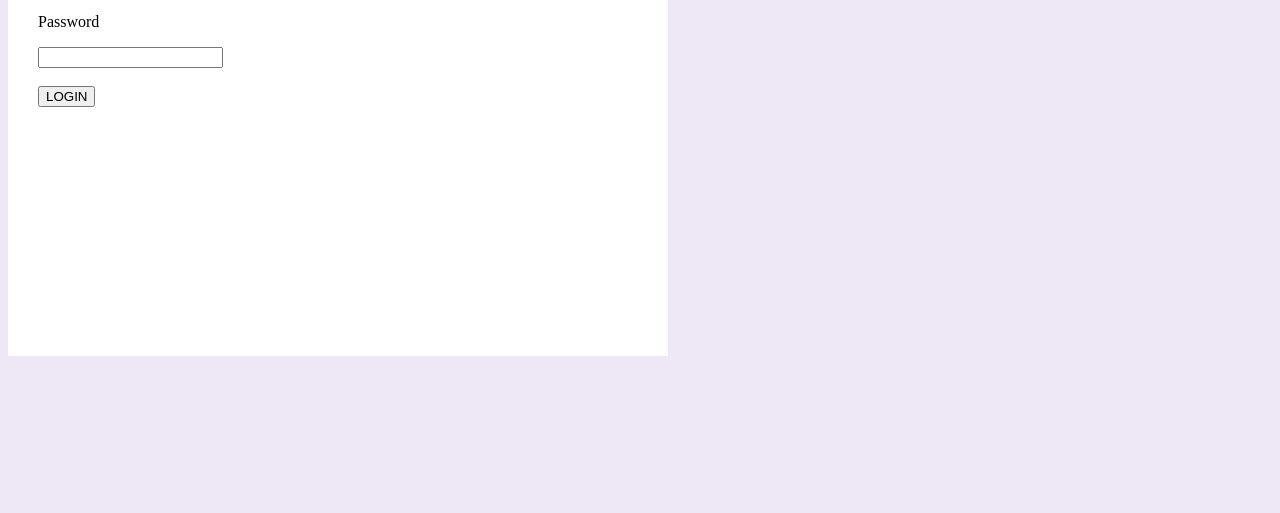
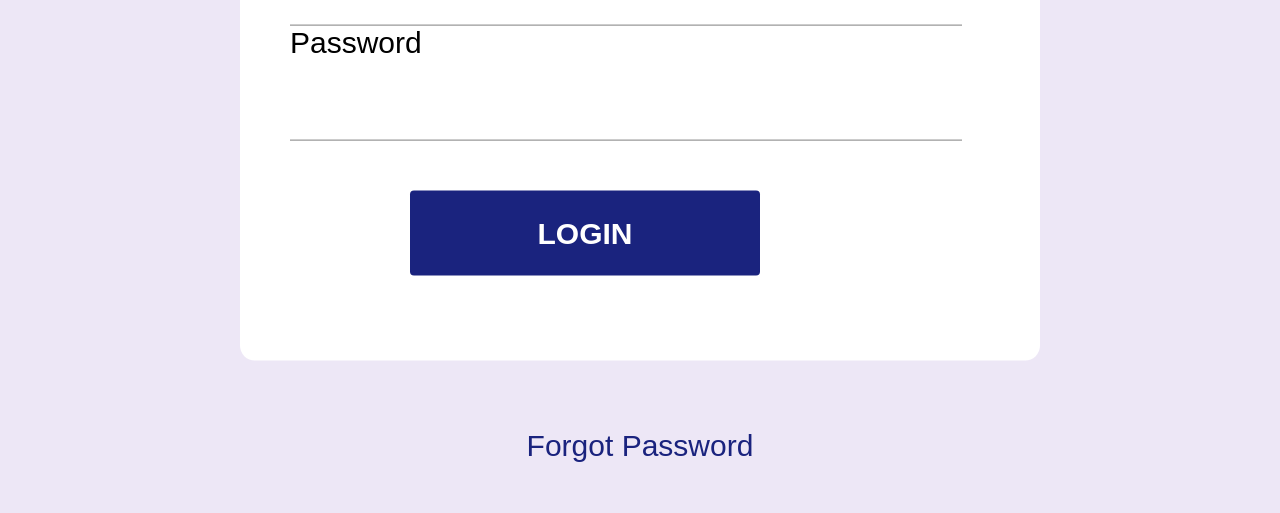
Before and after one commit to JulianaOsemeke/MIRA_Task2, a plain HTML site: page index.html in a window 1280 px wide. Shown: the part 449-962 px from the top of the page. Before the commit the page ends 813 px from the top, so only its background shows below. Drawn offline with Linux system fonts and the light colour scheme.

Commit message:
modified index.html file

```diff
--- a/index.html
+++ b/index.html
@@ -4,43 +4,51 @@
     <meta charset="UTF-8">
     <meta name="viewport" content="width=device-width, initial-scale=1.0">
     <link rel="stylesheet" href="style.css">
-    <title>https://www.training.miratechnologiesng.com/bootcamp/login.html</title>
+    <title>Mira Bootcamp | Login</title>
+    <link rel="icon" href="./images/miraicon.png" >
 </head>
 <body>
 
         <header class="header-container">
             <div class="headerlogo">
-                <img src="./images/miraicon.png" alt="miraicon">
-                <h2>MIRA TECHNOLOGIES</h2>
+              <img src="./images/miraicon.png" alt="miraicon">
+                <h2>Mira Technologies</h2>
             </div>
             <div class="navlink">
                 <nav>
                     <a href="https://www.training.miratechnologiesng.com/bootcamp/index.html">Register</a>
                 </nav>
             </div>
-         </header>
-        </div>
-        <div>
-            <img src="./images/miraicon.png" alt="miralogo">
-            <h3>Log in</h3>
+         </header><br>
+
+        <div class="Loginheader">
+            <img src="./images/miraicon.png" alt="miralogo"><br><br>
+            <h3>Login</h3><br>
             <p>Login to your account</p>
         </div>
-        <div>
-        <form action="" id="form">
-            <label for="">
-                <p>Email</p>
-                <input type="email" name="" id="">
-            </label><br>
-            <label for="">
-                <p>Password</p>
-                <input type="password" name="" id="">
-            </label><br><br>
-            <input type="button" value="LOGIN">
+        <div class="form-container">
+        <form action="https://www.training.miratechnologiesng.com/bootcamp/index.html" id="form">
+            <label for="email">Email</label>
+
+                <input type="email"    name="email"   id="email"  required>
+
+            <label for="password">Password</label>
+
+                <input type="password" name="password"  id="login"  required>
+                <br><br>
+
+            <input id="button" type="button" value="LOGIN"><br>
 
 
 
-        </form>
+
+        </form><br><br>
+        <a class="password" href="https://www.training.miratechnologiesng.com/bootcamp/forgot.html" target="_blank">
+            <p>Forgot Password</p>
+         </a>
     </div>
+
+
 
 
 
--- a/style.css
+++ b/style.css
@@ -1,14 +1,30 @@
+*{
+    margin: 0;
+    padding: 0;
+    box-sizing: border-box;
+
+
+}
 
 header{
     background-color:#1a237e ;
     max-width: 100%;
     height: auto;
     padding: 20px;
+    display: flex;
+    justify-content: space-between;
+    align-items: center;
 
 }
 
 body{
+
     background-color: #ede7f6;
+    font-family: Arial, Helvetica, sans-serif;
+    font-size: 30px;
+
+
+
 }
 
 h2{
@@ -22,23 +38,86 @@ h2{
 
 .headerlogo{
     display: flex;
+    align-items: center;
 }
 
 .navlink{
     display: flex;
-    flex-direction: row;
-    margin-right: 40px;
+
+
+
 
 }
 
 a{
     color: white;
+    text-decoration: none;
+}
+
+.Loginheader{
+    text-align: center;
 }
 
 
+
 #form{
+
+
     background-color: white;
-    padding: 30px;
-    width: 600px;
-    height: 400px;
+
+    padding: 50px;
+    width: 800px;
+    height: 500px;
+    border-radius: 15px;
+
+
 }
+
+.form-container{
+    top: 50%;
+    left: 50%;
+    position: absolute;
+    transform: translate(-50%,-20%);
+    box-sizing: border-box;
+    padding: 50px;
+
+}
+
+
+
+a.password,h3{
+    color: #1a237e;
+    text-decoration: none ;
+    text-align: center;
+
+
+}
+
+#email,#login{
+    width: 42em;
+    height: 5em;
+    color: #202124;
+    border: none;
+    border-bottom: 1px solid grey;
+    background: transparent;
+    line-height: 1.5;
+    outline: none;
+    font-size: 16px;
+    box-sizing: content-box;
+
+}
+
+#button{
+    background-color: #1a237e;
+    color: white;
+    width: 50%;
+    height: 85px;
+    font-size: 30px;
+    font-weight: 600;
+    align-content: center;
+    border: none;
+    border-radius: 4px;
+    margin-left: 15vh;
+    margin-top: 2vh;
+
+}
```
